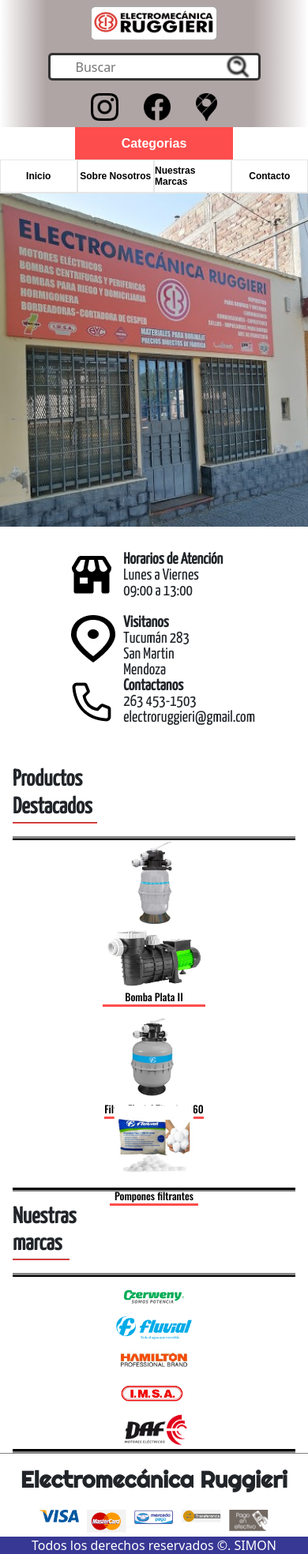
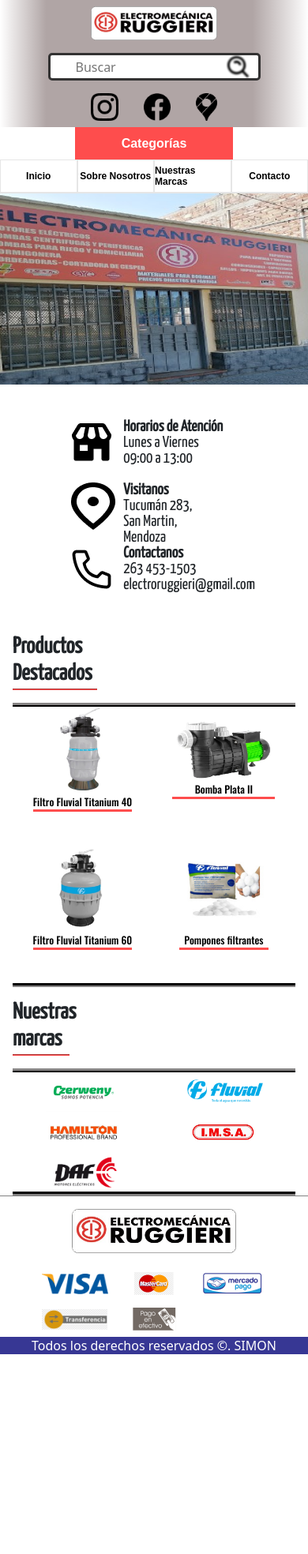
Before and after one commit to JuanPabloSimon/Proyecto_final, a website: page index.html in a window 390 px wide. Shown: the whole page at 79% size. After the commit the page ends 1715 px from the top, so only its background shows below. Drawn offline with nearby package versions, Linux system fonts and the light colour scheme.

Commit message:
[ADD] Agregado de efectos y mejorado de responsive. Corrección de errores ortográficos

```diff
--- a/index.html
+++ b/index.html
@@ -53,13 +53,13 @@
             <div class="conteinerMenu">
                 <ul class="conteinerMenu__cat">
                     <li class="conteinerMenu__cat__item">
-                        <a href="" class="conteinerMenu__cat__item__enlace backg-primary">Categorias
+                        <a href="" class="conteinerMenu__cat__item__enlace backg-primary">Categorías
                         </a>
                         <ul class="conteinerMenu__cat__item__list">
                             <li class="conteinerMenu__cat__item__list__item2"><a href=""class= "conteinerMenu__cat__item__list__item2__a backg-primary"> Bombas</a>
                                 <ul>
-                                    <li><a href="bombasDomici.html" class="backg-primary">Bombasdomiciliarias</a></li>
-                                    <li><a href="bombasRiego.html" class= "backg-primary">Bombasriego</a></li>
+                                    <li><a href="bombasDomici.html" class="backg-primary">Bombas Domiciliarias</a></li>
+                                    <li><a href="bombasRiego.html" class= "backg-primary">Bombas Riego</a></li>
                                 </ul>
                             </li>
                             <li class="conteinerMenu__cat__item__list__item2">
@@ -109,8 +109,8 @@
                 </li>
                 <li id="visitar" class="textos yanone"> Visitanos
                     <ul>
-                        <li>Tucumán 283</li>
-                        <li>San Martin</li>
+                        <li>Tucumán 283,</li>
+                        <li>San Martin,</li>
                         <li>Mendoza</li>
                     </ul>
                 </li>
@@ -199,23 +199,23 @@
     </main>
     <footer id="footer">
         <div class="logoBottom backg-white">
-            <h2>Electromecánica Ruggieri</h2>
+            <a href="index.html"><img src="Imagenes\Logos\LogoNegocio.png" alt=""></a>
         </div>
         <div class="mediosPago backg-white">
             <picture class="mediosPago__picture">
-                <img src="Imagenes/Logos/visa-logo-1.png" alt="" class="class="mediosPago__picture__img pagos">
+                <img src="Imagenes/Logos/visa-logo-1.png" alt="" class="mediosPago__picture__img pagos">
             </picture>
             <picture class="mediosPago__picture">
-                <img src="Imagenes/Logos/Mastercard 1.png" alt="" class="class="mediosPago__picture__img pagos">
+                <img src="Imagenes/Logos/Mastercard 1.png" alt="" class="mediosPago__picture__img pagos">
             </picture>
             <picture class="mediosPago__picture">
-                <img src="Imagenes/Logos/mercadopago-01.png" alt="" class="class="mediosPago__picture__img pagos">
+                <img src="Imagenes/Logos/mercadopago-01.png" alt="" class="mediosPago__picture__img pagos">
             </picture>
             <picture class="mediosPago__picture">
-                <img src="Imagenes/Logos/Transferencia.png" alt="" class="class="mediosPago__picture__img pagos">
+                <img src="Imagenes/Logos/Transferencia.png" alt="" class="mediosPago__picture__img pagos">
             </picture>
             <picture class="mediosPago__picture">
-                <img src="Imagenes/Logos/efectivo 1.png" alt="" class="class="mediosPago__picture__img pagos">
+                <img src="Imagenes/Logos/efectivo 1.png" alt="" class="mediosPago__picture__img pagos">
             </picture>
         </div>
         <div class="copy backg-blue">
--- a/scss/_inicio.scss
+++ b/scss/_inicio.scss
@@ -5,10 +5,10 @@
     justify-content: center;
 
     .imagenLocal {
-        background-image: url("../Imagenes/Frente/Frente\ -\ copia.jpg");
+        background-image: url("../Imagenes/Frente/Frente\ -\ copia\ 1.png");
         background-repeat: no-repeat;
-        background-size: cover;
-        background-position:center;
+        background-size: 1100px;
+        background-position: top;
         background-attachment: fixed;
         display: flex;
         justify-content: center;
--- a/scss/_normalizador.scss
+++ b/scss/_normalizador.scss
@@ -4,6 +4,7 @@
     padding: 0;
     box-sizing: border-box;
     line-height: normal;
+    transition: all ease-in-out 0.5s;
 }
 
 li a {
--- a/scss/_productos.scss
+++ b/scss/_productos.scss
@@ -61,7 +61,7 @@
             border-style:groove;
             border-color:rgba(176, 165, 165, 0.267);
             border-radius: 2%;
-            transition: transform ease-in-out 0.8s;
+            transition: all ease-in-out 0.8s;
 
             p {
                 font-size: $l;
@@ -99,7 +99,8 @@
         }
 
         .boxProducts:hover {
-            transform: scale(1.05,1.05);
+            border: solid $dark 1px;
+            // transform: scale(1.05,1.05);
         }
 
         .primerProd {
--- a/scss/_responsive.scss
+++ b/scss/_responsive.scss
@@ -126,6 +126,7 @@
     #mainInicio {
         .imagenLocal {
             margin: 0;
+            height: 40vh;
         }
     }
 
@@ -214,14 +215,13 @@
     .barraNav {
         margin: 0;
     }
-
     .imagenLocal a h2 {
         font-size: $l;
         display: block;
     }
 
     .producDest {
-        height: 27vh;
+        height: fit-content;
     }
     .producDest__box {
         height: auto;
@@ -310,11 +310,39 @@
 
 }
 
-@media screen and (max-width: 560px) {
+@media screen and (max-width: 660px) {
     /*Header*/
 
+    #mainInicio {
+        .imagenLocal {
+            background-size: 700px;
+            background-attachment:scroll;
+            height: 30vh;
+            a {
+                h2 {
+                    font-size: $xl;
+                }
+            }
+        }
+        .imagenLocal:hover {
+            h2 {
+                transform: translate(0,-110px);
+                opacity: 2;
+            }
+        }
+    }
     .barraNav__list__item__enlace {
         font-size: $xxs;
+    }
+
+    #mainInicio {
+        .imagenLocal {
+            a {
+                h2 {
+                    font-size: $xl;
+                }
+            }
+        }
     }
     /*Pagina Productos*/
     #mainProducts {
@@ -332,9 +360,6 @@
 
         }
     }
-}
-
-@media screen and (max-width: 480px) {
     #box1 {
         .logo {
             &__a {
@@ -376,6 +401,108 @@
     .informacion>ul {
         display: grid;
         grid-template-areas:
+        "local textolocal point visitanos"
+        "none tel contacto none";
+        grid-template-columns: 1fr 1fr 4em 1fr;
+        grid-template-rows: repeat(2,5fr);
+    }
+    #picLocal {
+        justify-self: flex-end;
+    }
+
+    #picTel {
+        justify-self: flex-end;
+    }
+
+    .textos ul {
+        display: flex;
+        flex-direction: column;
+    }
+
+    /* Productos Destacados*/
+
+    .producDest {
+        height: fit-content;
+    }
+    .producDest__box {
+        display: grid;
+        grid-template-areas:
+        "prod1 prod2"
+        "prod3 prod4";
+        align-items: center;
+
+    .producDest__box__picture {
+            height: fit-content;
+        }
+    }
+
+    /* Marcas*/
+
+    .marcasInicio {
+        height: fit-content;
+    }
+
+    .marcasInicio div {
+        display: grid;
+        grid-template-areas:
+        "marc1 marc2"
+        "marc3 marc4"
+        "marc5 none";
+        grid-template-columns: 1fr 1fr;
+        grid-template-rows: 1fr 1fr 1fr;
+        justify-items: center;
+        // flex-direction: column;
+    }
+
+    /*Footer*/
+    #footer {
+        .logoBottom {
+            font-size: $s;
+        }
+    }
+    /*Pagina Marcas*/
+    .marcas {
+        max-width: 150px;
+        max-height: 150px;
+    }
+
+    /*Pagina Nosotros*/
+    .nosotros {
+        div {
+            p {
+                font-size: $s;
+            }
+        }
+    }
+
+}
+
+@media screen and (max-width: 480px) {
+
+
+    #mainInicio {
+        .imagenLocal {
+            background-size: 500px;
+            background-attachment:scroll;
+            height: 30vh;
+            a {
+                h2 {
+                    font-size: $xl;
+                }
+            }
+        }
+        .imagenLocal:hover {
+            h2 {
+                transform: translate(0,-110px);
+                opacity: 2;
+            }
+        }
+    }
+
+    /*Info*/
+    .informacion>ul {
+        display: grid;
+        grid-template-areas:
         "local textolocal none"
         "point visitanos none"
         "tel contacto none";
@@ -414,43 +541,17 @@
         display: flex;
         flex-direction: column;
     }
-
-    .producDest {
-        height: fit-content;
-    }
-    .producDest__box {
-        flex-direction: column;
-        justify-content: center;
-        align-items: center;
-    }
-
-    .marcasInicio {
-        height: fit-content;
-    }
-
-    .marcasInicio div {
-        flex-direction: column;
-    }
-
     /*Footer*/
     #footer {
-        .logoBottom {
-            font-size: $s;
+        .mediosPago {
+            display: grid;
+            grid-template-areas:
+            "pago1 pago2 pago3"
+            "pago4 pago5 none";
+            grid-template-columns: 1fr 1fr 1fr;
+            grid-template-rows: 1fr 1fr;
+            justify-items: center;
+            align-items: center;
         }
     }
-    /*Pagina Marcas*/
-    .marcas {
-        max-width: 150px;
-        max-height: 150px;
-    }
-
-    /*Pagina Nosotros*/
-    .nosotros {
-        div {
-            p {
-                font-size: $s;
-            }
-        }
-    }
-
 }
--- a/scss/partials/_footer.scss
+++ b/scss/partials/_footer.scss
@@ -6,17 +6,21 @@
     "none title payment"
     "copy copy copy";
     grid-template-columns: 1fr 1fr 1fr;
-    grid-template-rows: 80px 30px;
+    grid-template-rows: 80px 1fr;
     border-top-color: #828282;
     border-top-style: solid;
     border-top-width: 1px;
 
     .logoBottom {
         grid-area: title;
-        font-family: 'Righteous', cursive;
-        font-size: $m;
         justify-self: center;
         align-self: center;
+        a {
+            img {
+                max-height: 3.5em;
+
+            }
+        }
     }
 
     .mediosPago {
```
Also changed, not shown: bombasDomici.html (+13 -13 lines), bombasRiego.html (+13 -13 lines), consultas.html (+9 -9 lines), filtros.html (+13 -13 lines), marcas.html (+9 -9 lines), nosotros.html (+11 -11 lines), Imagenes/Frente/Frente - copia 1.png (added), estilos/index.css.
